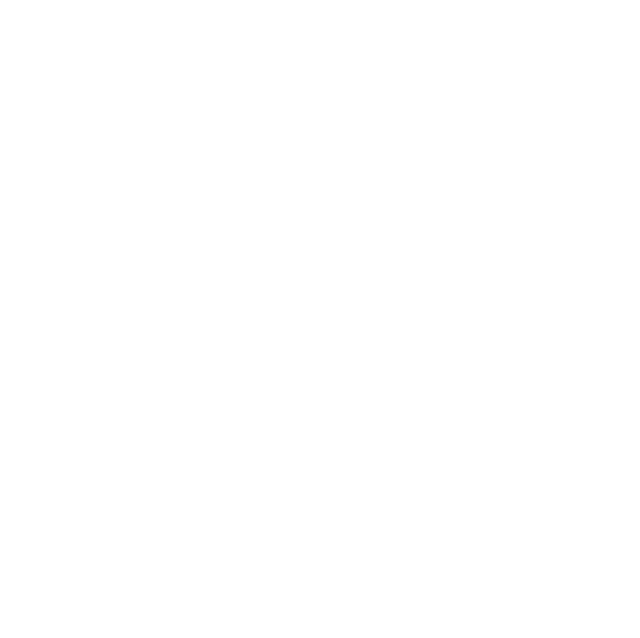
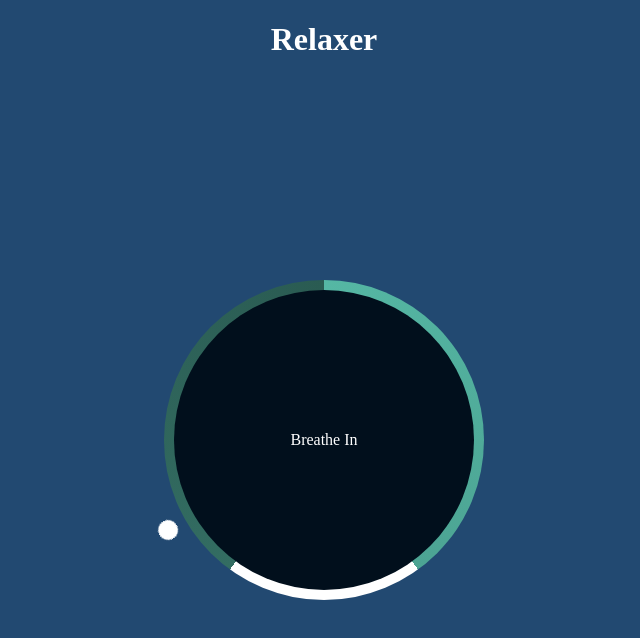
Before and after one commit to sunshine274/js-breathe_animation, a plain HTML site: page index.html in a window 1280 px wide. Shown: the whole page, without its empty margins (316-956 px from the left). Drawn offline with Linux system fonts and the light colour scheme.

Commit message:
Added css animatio

```diff
--- a/index.html
+++ b/index.html
@@ -3,11 +3,25 @@
 <head>
     <meta charset="UTF-8">
     <meta name="viewport" content="width=device-width, initial-scale=1.0">
+    <link rel="stylesheet" href="./style.css">
     <title>Timer</title>
 </head>
 <body>
-    <p id="timer">------</p>
 
-    <script src="script.js"></script>
+<h1>Relaxer</h1>
+
+<div class="container" id="container">
+<div class="circle">
+</div>
+<p id="text">Breathe In</p>
+<div class="pointer-container">
+<span class="pointer"></span>
+</div>
+<div class="gradient-circle"></div>
+</div>
+
+
+
+    <script src="./script.js"></script>
 </body>
 </html>
--- a/style.css
+++ b/style.css
@@ -0,0 +1,112 @@
+@import url('https://fonts.googleapis.com/css2?family=Montserrat:wght@200;300;400;500&display=swap');
+
+*{
+    box-sizing: border-box;
+}
+
+body {
+    background: #224971;
+    min-height: 100vh;
+    color: #fff;
+    overflow: hidden;
+    display: flex;
+    flex-direction: column;
+    align-items: center;
+    margin: 0;
+}
+
+.container {
+    display: flex;
+    align-items: center;
+    justify-content: center;
+    margin: auto;
+    height: 300px;
+    width: 300px;
+    position: relative;
+    transform: scale(1);
+}
+
+.circle {
+    background-color: #010f1c;
+    height: 100%;
+    width: 100%;
+    border-radius: 50%;
+    position: absolute;
+    top: 0;
+    left: 0;
+    z-index: -1;
+}
+
+.gradient-circle {
+    background: conic-gradient(
+        #55b7a4 0%,
+        #4ca493 40%,
+        #fff 40%,
+        #fff 60%,
+        #336d62 60%,
+        #2a5b52 100%
+    );
+    height: 320px;
+    width: 320px;
+    z-index: -2;
+    border-radius: 50%;
+    position: absolute;
+    top: -10px;
+    left: -10px;
+}
+
+.pointer {
+    background-color: #fff;
+    border-radius: 50%;
+    height: 20px;
+    width: 20px;
+    display: block;
+}
+
+.pointer-container {
+    position: absolute;
+    top: -40px;
+    left: 140px;
+    width: 20px;
+    height: 190px;
+    animation: rotate 7.5s linear forwards infinite;
+    transform-origin: bottom center;
+}
+
+@keyframes rotate {
+    from {
+        transform: rotate(0deg);
+    }
+
+    to {
+        transform: rotate(360deg);
+    }
+}
+
+.container.grow {
+    animation: grow 3s linear forwards;
+}
+
+@keyframes grow {
+    from {
+        transform: scale(1);
+    }
+
+    to {
+        transform: scale(1.2);
+    }
+}
+
+.container.shrink {
+    animation: shrink 3s linear forwards;
+}
+
+@keyframes shrink {
+    from {
+        transform: scale(1.2);
+    }
+
+    to {
+        transform: scale(1);
+    }
+}
```
